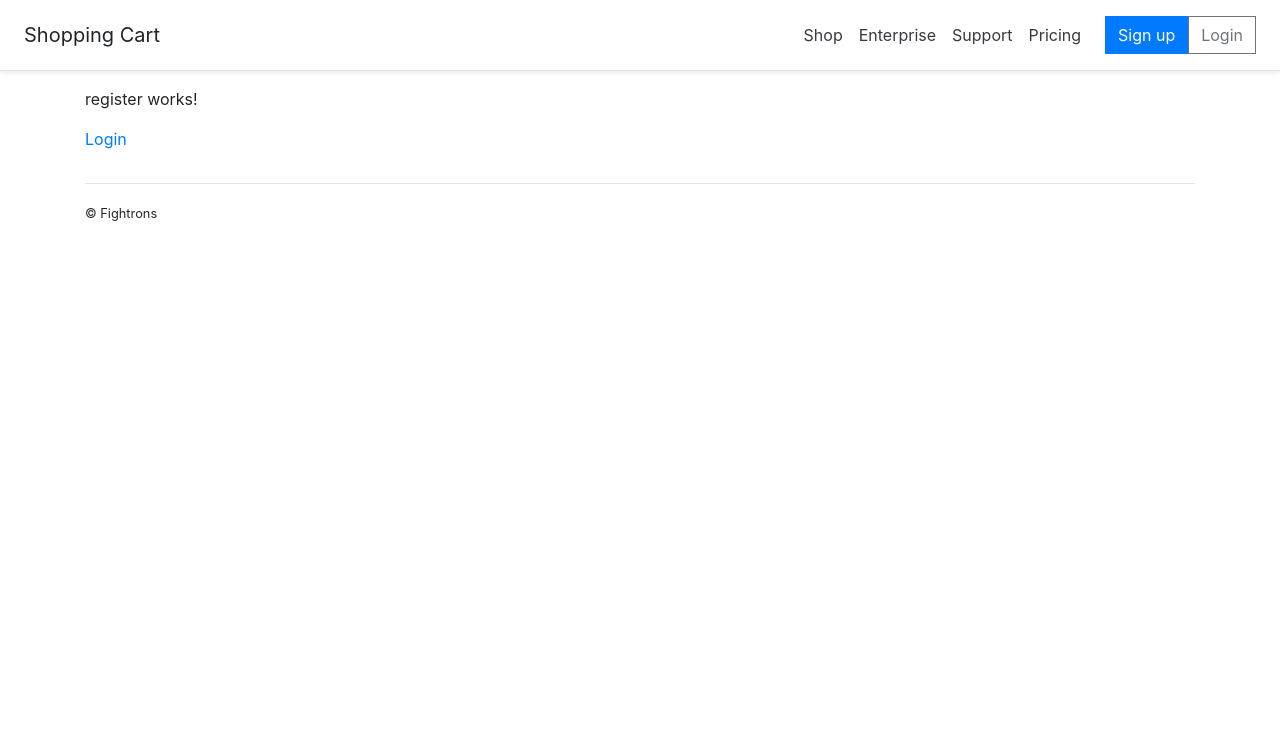
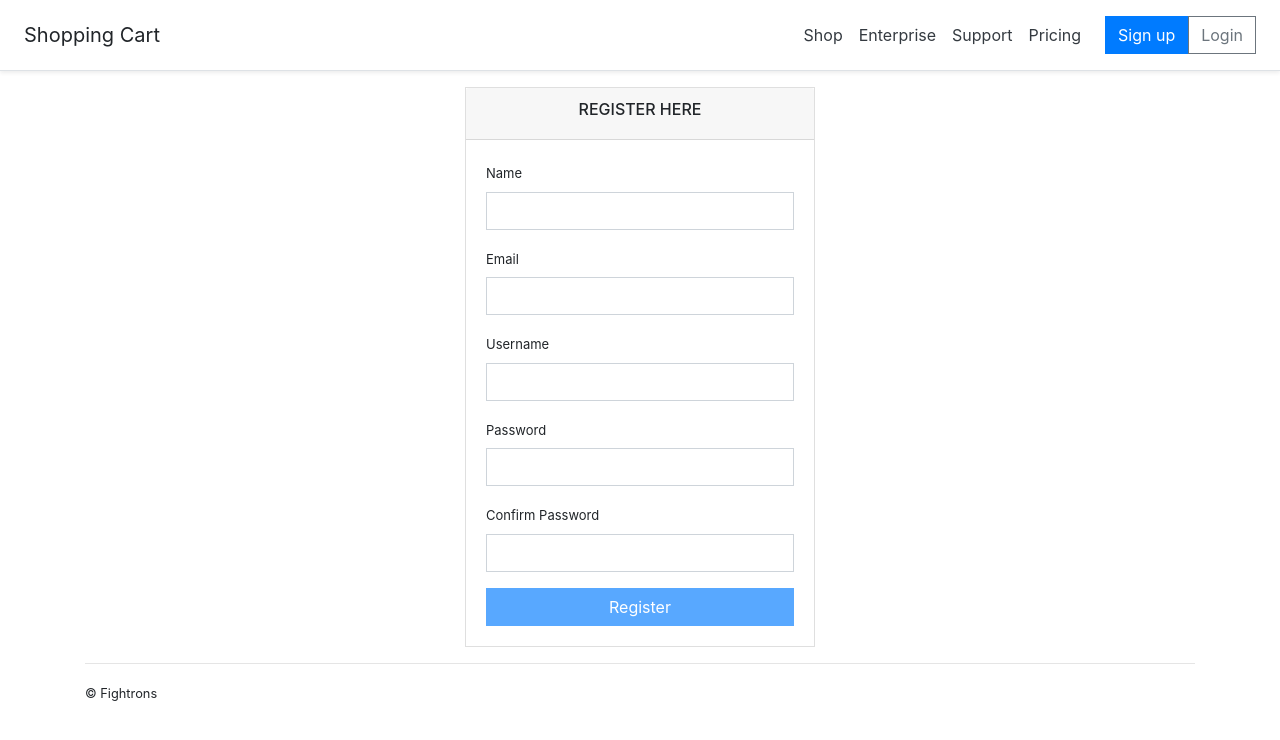
Before and after one commit to aaeshaker/shopping-cart, an Angular app in the folder shopping-cart/: page /register in a window 1280 px wide. Shown: the top 740 px of the page. Built offline with nearby package versions, Linux system fonts and the light colour scheme.

Commit message:
all videos are done

```diff
--- a/shopping-cart/src/app/app.module.ts
+++ b/shopping-cart/src/app/app.module.ts
@@ -19,7 +19,7 @@
 import { AppRoutingModule } from './app-routing.module';
 import { PageNotFoundComponent } from './components/shared/page-not-found/page-not-found.component';
 
-import { FormsModule } from '@angular/forms'; //to use the Template-Driven Forms
+import { FormsModule, ReactiveFormsModule } from '@angular/forms'; //to use the Template-Driven Forms
 
 @NgModule({
   declarations: [
@@ -41,7 +41,8 @@
     BrowserModule,
     HttpClientModule, //added to use apis
     AppRoutingModule,
-    FormsModule
+    FormsModule,
+    ReactiveFormsModule
   ],
   providers: [],
   bootstrap: [AppComponent]
--- a/shopping-cart/src/app/components/register/register.component.html
+++ b/shopping-cart/src/app/components/register/register.component.html
@@ -1,4 +1,66 @@
-<p>register works!</p>
-<p>
-  <a [routerLink]="['/login']">Login</a>
-</p>
+<div class="row">
+  <div class="col-md-4 offset-md-4">
+    <!-- you can center the column by this way -->
+    <div class="guest-form-card card">
+      <div class="card-header text-center">
+        <h2>Register Here</h2>
+      </div>
+      <div class="card-body">
+        <form [formGroup]="registerForm" (ngSubmit)="register()">
+          <div class="form-group">
+            <label for="name">Name</label>
+            <input id="name" class="form-control"
+              [ngClass]="{'is-invalid': registerForm.get('name').touched && registerForm.get('name').invalid}"
+              formControlName="name">
+            <span class="invalid-feedback">Name can't be blank.</span>
+          </div>
+
+          <div class="form-group">
+            <label for="email">Email</label>
+            <!-- formControlName used to reveal the input in the input bar -->
+            <input type="email" id="email" class="form-control"
+              [ngClass]="{'is-invalid': registerForm.get('email').touched && registerForm.get('email').invalid}"
+              formControlName="email">
+            <span class="invalid-feedback">
+              <!-- Checking if the email has the required error as in buildForm() function -->
+              <span *ngIf="registerForm.get('email').hasError('required')">Email can't be blank.</span>
+              <!--Checking if the email has the invalid error  -->
+              <span *ngIf="registerForm.get('email').hasError('email')">Email must be valid.</span>
+            </span>
+          </div>
+
+          <div class="form-group">
+            <label for="username">Username</label>
+            <input id="username" class="form-control"
+              [ngClass]="{'is-invalid': registerForm.get('username').touched && registerForm.get('username').invalid}"
+              formControlName="username">
+            <span class="invalid-feedback">Username can't be blank.</span>
+          </div>
+
+          <div class="form-group">
+            <label for="password">Password</label>
+            <input type="password" id="password" class="form-control"
+              [ngClass]="{'is-invalid': registerForm.get('password').touched && registerForm.get('password').invalid}"
+              formControlName="password">
+            <!-- {{ registerForm.get('password').errors | json }} -->
+            <span class="invalid-feedback">
+              <span *ngIf="registerForm.get('password').hasError('required')">Password can't be blank.</span>
+              <span *ngIf="registerForm.get('password').hasError('symbol')">Password must contain '@'</span>
+              <span *ngIf="registerForm.get('password').hasError('minlength')">Password must contain minimum 4 characters</span>
+            </span>
+          </div>
+
+          <div class="form-group">
+            <label for="confirmPassword">Confirm Password</label>
+            <input type="password" id="confirmPassword" class="form-control"
+              [ngClass]="{'is-invalid': registerForm.get('confirmPassword').touched && registerForm.get('confirmPassword').invalid}"
+              formControlName="confirmPassword">
+            <span class="invalid-feedback">Password must match.</span>
+          </div>
+
+          <button class="btn btn-primary btn-block" [disabled]="registerForm.invalid">Register</button>
+        </form>
+      </div>
+    </div>
+  </div>
+</div>
--- a/shopping-cart/src/app/components/register/register.component.ts
+++ b/shopping-cart/src/app/components/register/register.component.ts
@@ -1,4 +1,43 @@
 import { Component, OnInit } from '@angular/core';
+import { FormControl, FormGroup, FormBuilder, Validators } from '@angular/forms';
+
+// Custom Validators
+
+/**
+ * @param form
+**/
+function passwordsMatchValidator(form) {
+  const password = form.get('password');
+  const confirmPassword = form.get('confirmPassword');
+
+  if(password.value !== confirmPassword.value)
+  {
+    confirmPassword.setErrors({ passwordsMatch: true });
+  } else {
+    confirmPassword.setErrors(null);
+  }
+  return null;
+}
+
+
+/**
+ * If the data is valid return null else return an object
+**/
+//control = registerForm.get('password');
+function symbolValidator(control) {
+  if (control.hasError('required'))
+    return null;
+  if (control.hasError('minlength'))
+    return null;
+  //means when the required error and minlength errors are gone, the symbol will be checked
+  if (control.value.indexOf('@') > -1) //means if '@' is found
+  {
+    return null;
+  } else {
+    return { symbol: true }; //means symbol error is here
+  }
+}
+
 
 @Component({
   selector: 'app-register',
@@ -7,9 +46,47 @@
 })
 export class RegisterComponent implements OnInit {
 
-  constructor() { }
+  // name: FormControl;
+  registerForm: FormGroup;
+
+  constructor(private builder: FormBuilder) { }
 
   ngOnInit(): void {
+    //FormControl
+    // this.name = new FormControl('John Doe');
+
+    //FormGroup accepts object
+    // this.registerForm = new FormGroup({
+    //   name: new FormControl('John Doe'),
+    //   email: new FormControl('john@gmail.com'),
+    //   username: new FormControl('john.d'),
+    //   password: new FormControl('abcd1234'),
+    //   confirmPassword: new FormControl('abcd1234')
+    // })
+
+    //FormBuilder
+    //not to write too much code in the ngOnInit() we just call the function here
+    this.buildForm();
+  }
+
+  buildForm() {
+    //FormBuilder
+    //group method accepts object
+    this.registerForm = this.builder.group({
+      name: ['', Validators.required],
+      email: ['', [Validators.required, Validators.email]], //this means the email is required and must be valid
+      username: ['', Validators.required],
+      password: ['', [Validators.required, symbolValidator, Validators.minLength(4)]],
+      confirmPassword: ''
+    }, {
+      validators: passwordsMatchValidator //to apply this custom validator to the entire form
+    });
+    //here you should not use FormControl
+  }
+
+  register() {
+    // console.log(this.name);
+    console.log(this.registerForm.value);
   }
 
 }
```
Also changed, not shown: shopping-cart/src/app/components/login/login.component.html (+14 -6 lines).
